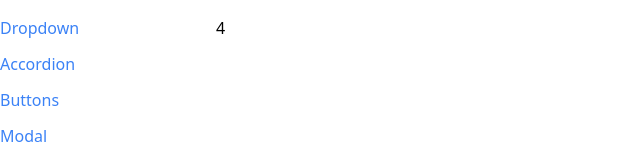
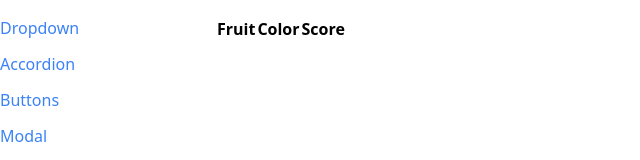
Before and after one commit to Atman-Shah/Modern-React-with-Redux, a React (Create React App) app in the folder 6. comps/: page /table in a window 1280 px wide. Shown: the top 160 px of the page, without its empty margins (0-640 px from the left). Built offline with nearby package versions, Linux system fonts and the light colour scheme.

Commit message:
245th VIdeo - Reminder on Table HTML Structure

```diff
--- a/6. comps/src/components/Table.js
+++ b/6. comps/src/components/Table.js
@@ -1,6 +1,14 @@
 function Table({ data }) {
     return (
-        <div>{data.length}</div>
+        <table>
+            <thead>
+                <tr>
+                    <th>Fruit</th>
+                    <th>Color</th>
+                    <th>Score</th>
+                </tr>
+            </thead>
+        </table>
     );
 }
 
```
